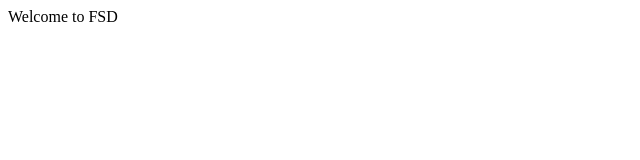
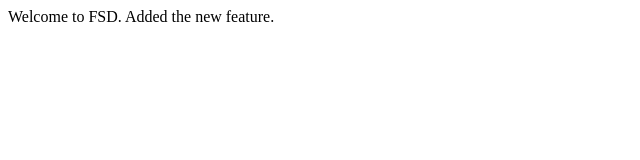
Before and after one commit to balimbu/branchTest, a plain HTML site: page index.html in a window 1280 px wide. Shown: the whole page, without its empty margins (0-640 px from the left). Drawn offline with Linux system fonts and the light colour scheme.

Commit message:
added new feature

```diff
--- a/index.html
+++ b/index.html
@@ -6,6 +6,7 @@
     <title>Document</title>
 </head>
 <body>
-    Welcome to FSD
+    Welcome to FSD.
+    Added the new feature.
 </body>
 </html>
```
